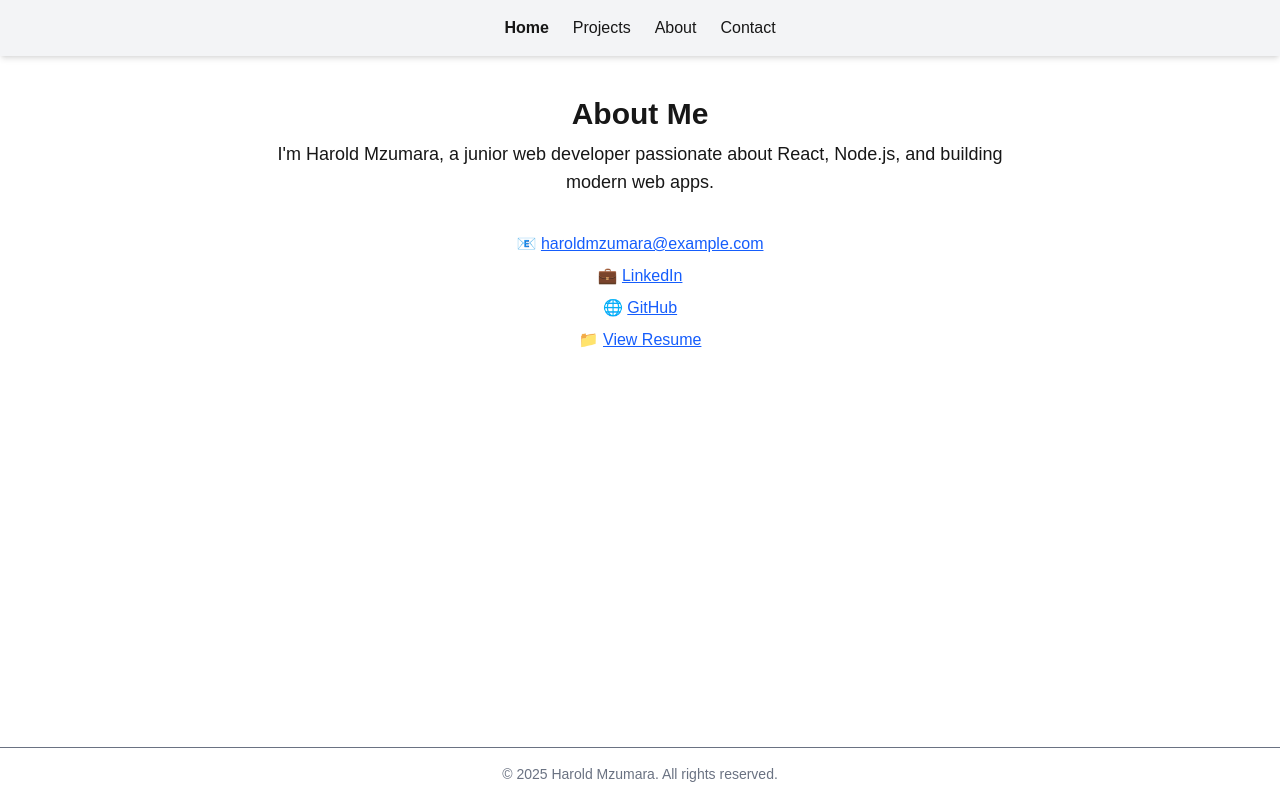
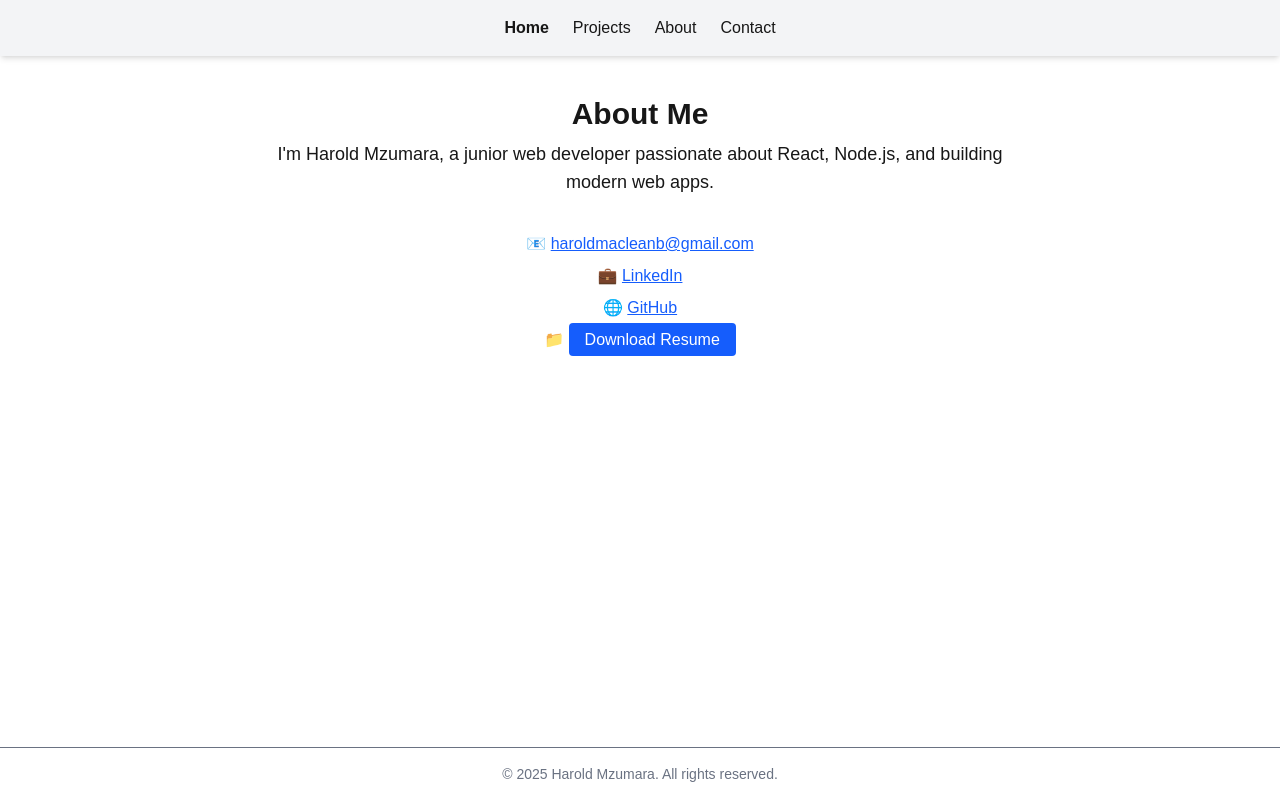
Before and after one commit to haroldmaclean/harold-portfolio, a Next.js app: page /about in a window 1280 px wide. Built offline with nearby package versions, Linux system fonts and the light colour scheme.

Commit message:
Update project portfolio with downloadable link

```diff
--- a/src/components/ContactLinks.js
+++ b/src/components/ContactLinks.js
@@ -3,10 +3,50 @@ import React from "react";
 const ContactLinks = () => {
   return (
     <div className="text-center mt-5 space-y-2">
-      <p>📧 <a href="mailto:haroldmzumara@example.com" className="text-blue-600 underline">haroldmzumara@example.com</a></p>
-      <p>💼 <a href="https://www.linkedin.com/in/haroldmzumara" target="_blank" rel="noopener noreferrer" className="text-blue-600 underline">LinkedIn</a></p>
-      <p>🌐 <a href="https://github.com/haroldmzumara" target="_blank" rel="noopener noreferrer" className="text-blue-600 underline">GitHub</a></p>
-      <p>📁 <a href="https://drive.google.com/your-resume-link" target="_blank" rel="noopener noreferrer" className="text-blue-600 underline">View Resume</a></p>
+      <p>
+        📧{" "}
+        <a
+          href="https://mail.google.com/mail/?view=cm&fs=1&to=haroldmacleanb@gmail.com"
+          target="_blank"
+          rel="noopener noreferrer"
+          className="text-blue-600 underline"
+        >
+          haroldmacleanb@gmail.com
+        </a>
+      </p>
+      <p>
+        💼{" "}
+        <a
+          href="https://www.linkedin.com/in/haroldmj"
+          target="_blank"
+          rel="noopener noreferrer"
+          className="text-blue-600 underline"
+        >
+          LinkedIn
+        </a>
+      </p>
+      <p>
+        🌐{" "}
+        <a
+          href="https://github.com/haroldmaclean"
+          target="_blank"
+          rel="noopener noreferrer"
+          className="text-blue-600 underline"
+        >
+          GitHub
+        </a>
+      </p>
+      <p>
+        📁{" "}
+        <a
+          href="https://drive.google.com/uc?export=download&id=1r8TEozmYVdFN3SYDhZPOEBhnjDCvgljk"
+          className="bg-blue-600 text-white px-4 py-2 rounded hover:bg-blue-700"
+          target="_blank"
+          rel="noopener noreferrer"
+        >
+          Download Resume
+        </a>
+      </p>
     </div>
   );
 };
```
